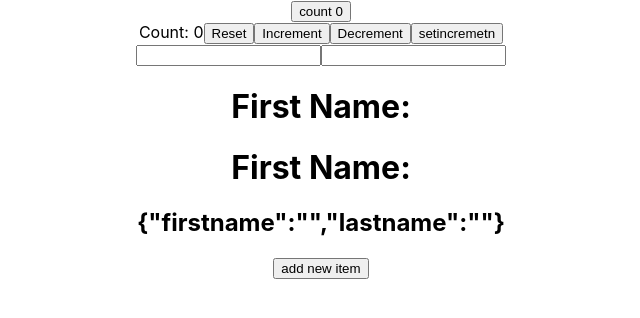
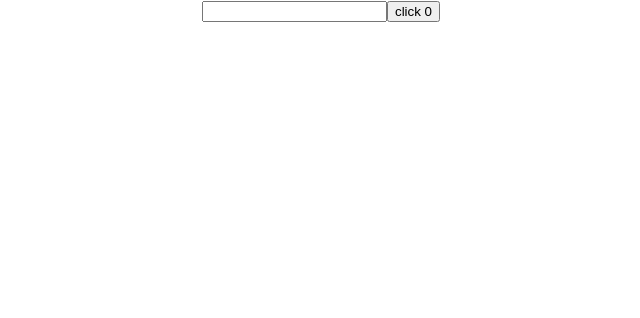
Before and after one commit to raju-ahammad/react-hooks-practice, a React (Create React App) app: page / in a window 1280 px wide. Shown: the top 318 px of the page, without its empty margins (319-959 px from the left). Built offline with nearby package versions, Linux system fonts and the light colour scheme.

Commit message:
create useeffect

```diff
--- a/src/App.js
+++ b/src/App.js
@@ -1,16 +1,14 @@
 import './App.css';
-import AddItems from './Components/AddItems';
-import CounterHooks from './Components/CounterHooks';
-import HooksCounter from './Components/HooksCounter';
-import InputHooks from './Components/InputHooks';
+import EffectHooks from './Components/EffectHooks';
 
 function App() {
   return (
     <div className="App">
-      <HooksCounter/>
+      {/* <HooksCounter/>
       <CounterHooks/>
      <InputHooks/>
-     <AddItems/>
+     <AddItems/> */}
+     <EffectHooks/>
     </div>
   );
 }
--- /dev/null
+++ b/src/Components/EffectHooks.jsx
@@ -0,0 +1,19 @@
+import React, { useEffect, useState } from 'react';
+
+const EffectHooks = () => {
+    const [count, setCount] = useState(0);
+    const [name, setName] = useState("")
+    useEffect(()=> {
+        document.title = `you clicked ${count} times`
+        console.log('useeffect update document title')
+        console.log(count);
+    }, [count])
+    return (
+        <div>
+            <input type="text" value={name} onChange={e=> setName(e.target.value)} />
+            <button onClick={()=> setCount(count+1)}> click {count}</button>
+        </div>
+    )
+}
+
+export default EffectHooks
```
